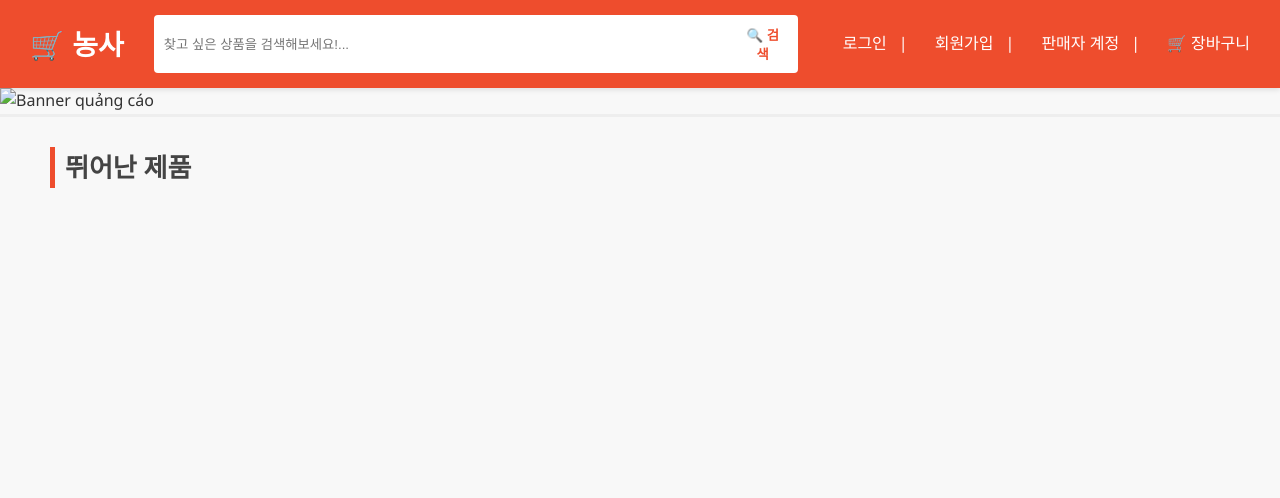
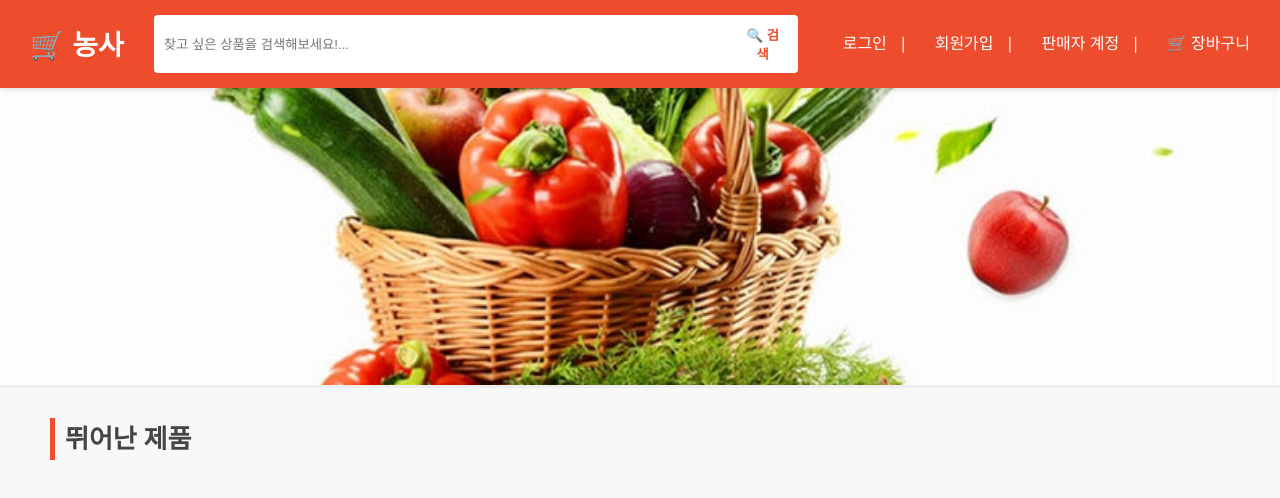
Before and after one commit to bohaividai/web-nongsan, a plain HTML site: page frontend/home.html in a window 1280 px wide. Drawn offline with Linux system fonts and the light colour scheme; no server answers.

```diff
--- a/frontend/home.html
+++ b/frontend/home.html
@@ -21,7 +21,7 @@
       </div>
     </div>
     <div class="banner">
-      <img src="images/banner1.jpg" alt="Banner quảng cáo">
+      <img src="./img/nongsan3.jpeg" alt="Banner quảng cáo">
     </div>
   </header>
 
```
